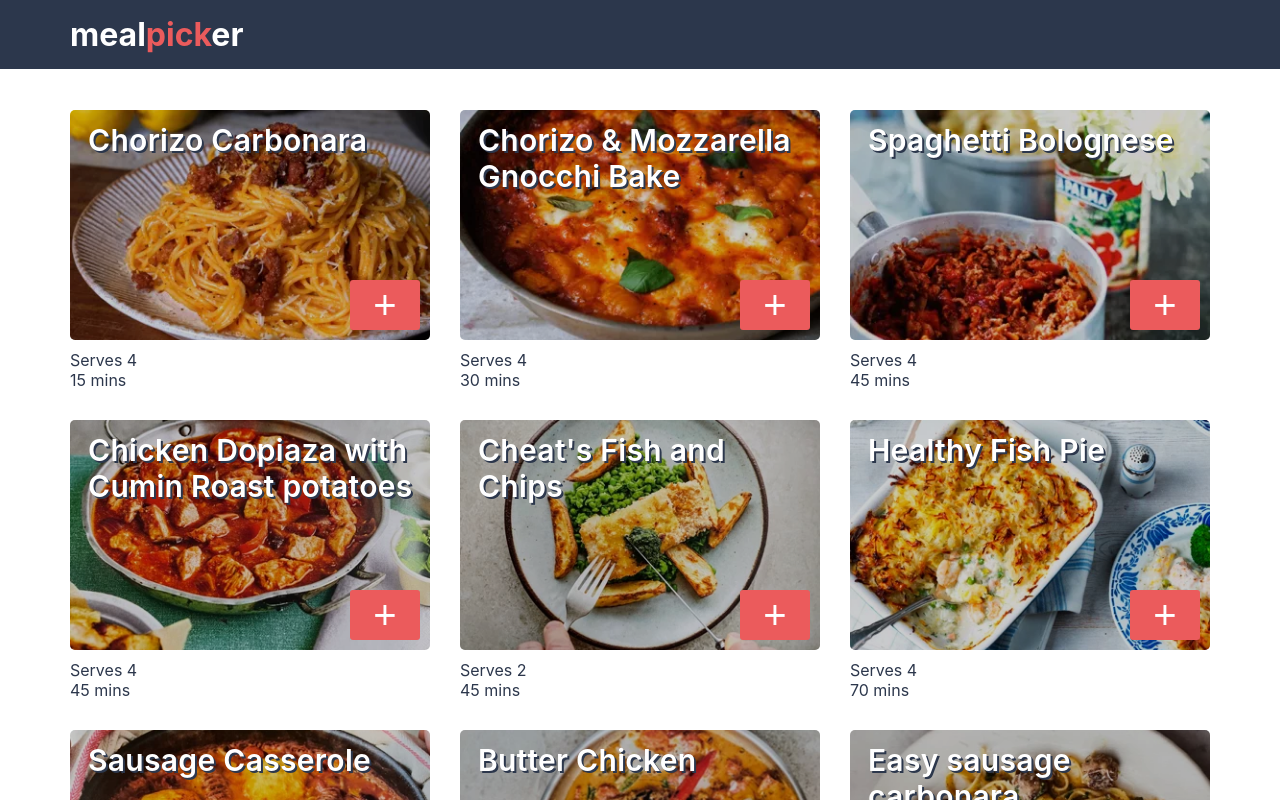
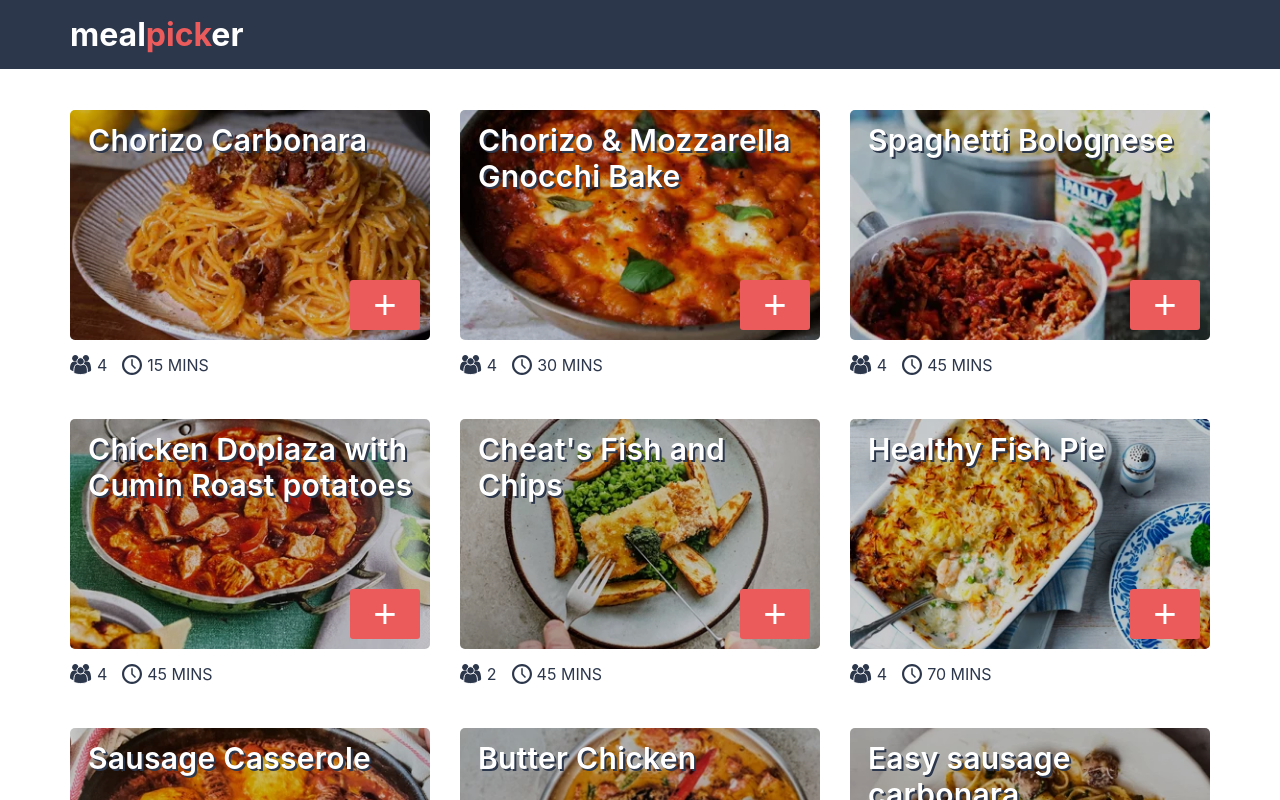
Before and after one commit to perryharlock/meal-picker, a Next.js app: page / in a window 1280 px wide. Shown: the top 800 px of the page. Built offline with nearby package versions, Linux system fonts and the light colour scheme.

Commit message:
:sparkles: Add time and serving

```diff
--- /dev/null
+++ b/components/Icons/Serves.tsx
@@ -0,0 +1,15 @@
+import React from 'react';
+
+const Serves: React.FC = () => {
+  return (
+    <svg viewBox="0 0 23 21" fill="none" xmlns="http://www.w3.org/2000/svg">
+      <path fillRule="evenodd" clipRule="evenodd" d="M10.7907 17.6893C17.5349 17.6893 22.2222 18.4619 22.2222 15.4498C22.2222 14.0422 21.835 8.34914 19.8749 7.38162C17.6404 6.27868 14.3833 6.78125 10.7907 6.78125C7.5424 6.78125 4.7482 6.45776 2.56055 7.38162C0.206278 8.37584 -0.562283 14.6665 0.411945 15.4498C2.49583 17.1253 6.19511 17.6893 10.7907 17.6893Z" fill="#2C374C"/>
+      <path fillRule="evenodd" clipRule="evenodd" d="M18.2671 18.2021C18.2671 21.266 3.94434 21.266 3.94434 18.2021C3.94434 15.3215 4.38225 12.0244 5.42211 10.8258C6.06893 10.0803 7.06248 9.68107 8.34221 9.52142C8.92261 9.44901 9.36294 9.53728 10.1311 9.79726C10.6128 9.96029 10.7596 10.0034 10.9652 10.03C11.0258 10.0378 11.083 10.0417 11.1378 10.0417C11.2679 10.0417 11.3036 10.031 11.961 9.80426C12.6118 9.57985 13.0764 9.48294 13.6165 9.51866C14.5078 9.57762 15.6163 10.1442 16.384 10.7646C17.3801 11.5698 17.9193 12.8882 18.1465 14.6202C18.2672 15.5399 18.2892 16.3378 18.2724 17.6528C18.2678 18.0064 18.2671 18.0727 18.2671 18.2021Z" fill="#2C374C" stroke="white"/>
+      <path d="M16.6668 6.66667C18.5078 6.66667 20.0002 5.17428 20.0002 3.33333C20.0002 1.49238 18.5078 0 16.6668 0C14.8259 0 13.3335 1.49238 13.3335 3.33333C13.3335 5.17428 14.8259 6.66667 16.6668 6.66667Z" fill="#2C374C"/>
+      <path d="M5.5555 6.66667C7.39645 6.66667 8.88883 5.17428 8.88883 3.33333C8.88883 1.49238 7.39645 0 5.5555 0C3.71455 0 2.22217 1.49238 2.22217 3.33333C2.22217 5.17428 3.71455 6.66667 5.5555 6.66667Z" fill="#2C374C"/>
+      <path d="M11.1112 10.4997C13.2283 10.4997 14.9445 8.78343 14.9445 6.66634C14.9445 4.54925 13.2283 2.83301 11.1112 2.83301C8.99407 2.83301 7.27783 4.54925 7.27783 6.66634C7.27783 8.78343 8.99407 10.4997 11.1112 10.4997Z" fill="#2C374C" stroke="white"/>
+    </svg>
+  );
+};
+
+export { Serves };
--- /dev/null
+++ b/components/Icons/Time.tsx
@@ -0,0 +1,11 @@
+import React from 'react';
+
+const Time: React.FC = () => {
+  return (
+    <svg viewBox="0 0 20 20" fill="none" xmlns="http://www.w3.org/2000/svg">
+      <path d="M10 0C4.47739 0 0 4.47739 0 10C0 15.5226 4.47739 20 10 20C15.5226 20 20 15.5226 20 10C20 4.47739 15.5226 0 10 0ZM10 17.8266C5.67839 17.8266 2.17462 14.3229 2.17462 10C2.17462 5.67714 5.67839 2.17337 10 2.17337C14.3229 2.17337 17.8266 5.67714 17.8266 10C17.8266 14.3229 14.3229 17.8266 10 17.8266ZM10.7613 4.34799H9.23869V10.3153L12.9397 14.0163L14.0151 12.941L10.7601 9.68593L10.7613 4.34799Z" fill="#2C374C"/>
+    </svg>
+  );
+};
+
+export { Time };
--- a/components/Icons/index.ts
+++ b/components/Icons/index.ts
@@ -1,3 +1,5 @@
 export * from './Basket';
 export * from './Clear';
 export * from './Close';
+export * from './Serves';
+export * from './Time';
--- a/components/Meal/Meal.module.scss
+++ b/components/Meal/Meal.module.scss
@@ -2,14 +2,14 @@
 
 .meal {
     width: 100%;
-    margin-bottom: 20px;
+    margin-bottom: 30px;
 
     @media ($screen-laptop) {
-        margin-bottom: 25px;
+        margin-bottom: 35px;
     }
 
     @media ($screen-desktop) {
-        margin-bottom: 30px;
+        margin-bottom: 40px;
     }
 
     &:last-child {
@@ -72,6 +72,26 @@
         z-index: 2;
     }
 
+    &__info {
+        display: flex;
+        font-size: 16px;
+        margin-right: 15px;
+        text-transform: uppercase;
+
+        &-list {
+            display: flex;
+            margin-top: 15px;
+        }
+    }
+
+    &__icon {
+        margin-right: 5px;
+
+        svg {
+            height: 20px;
+        }
+    }
+
     &__img {
         border-radius: 5px;
         display: block;
--- a/components/Meal/Meal.tsx
+++ b/components/Meal/Meal.tsx
@@ -3,9 +3,9 @@ import React from 'react'
 import { Meal as MealType } from '../../types/meals'
 
 import { SrOnly } from '../../components/SrOnly/SrOnly'
+import { Serves, Time } from '../../components/Icons'
 
 import styles from './Meal.module.scss'
-import { url } from 'inspector';
 
 export type MealProps = {
   meal: MealType;
@@ -38,9 +38,17 @@ export const Meal: React.FC<MealProps> = ({ meal, handleAdd, handleRemove, isInB
           )}
         </div>
       </div>
-      <ul>
-        <li>Serves {meal.serves}</li>
-        <li>{meal.time} mins</li>
+      <ul className={styles['meal__info-list']}>
+        <li className={styles.meal__info}>
+          <span className={styles.meal__icon}>
+            <Serves />
+          </span>
+          {meal.serves}
+        </li>
+        <li className={styles.meal__info}>
+          <span className={styles.meal__icon}><Time /></span>
+          {meal.time} mins
+        </li>
       </ul>
     </li>
   );
```
